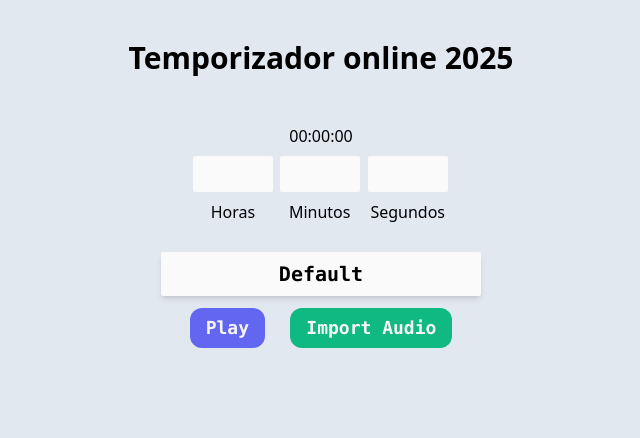
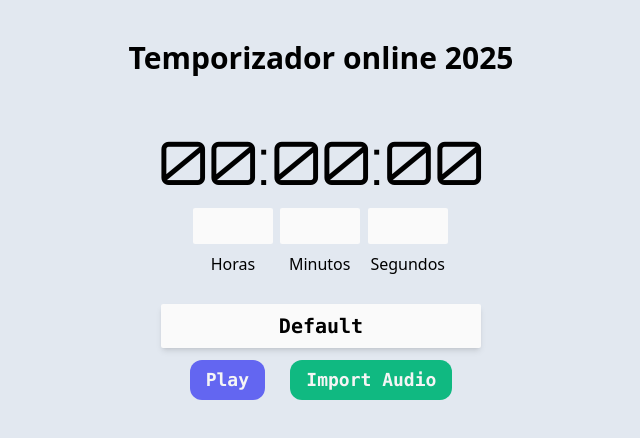
Before and after one commit to Guilherme1oo04/temporizador, a Vue app: page / in a window 1280 px wide. Shown: the top 438 px of the page, without its empty margins (319-959 px from the left). Built offline with nearby package versions, Linux system fonts and the light colour scheme.

Commit message:
Estilização do marcador de tempo

```diff
--- a/src/components/MarcadorTempo.vue
+++ b/src/components/MarcadorTempo.vue
@@ -2,7 +2,16 @@
 </script>
 
 <template>
-    <div>
+    <div id="marcador-tempo" class="tw-my-2 tw-text-3xl sm:tw-text-6xl">
         00:00:00
     </div>
 </template>
+
+
+<style>
+    @import url('https://fonts.googleapis.com/css2?family=Orbitron:wght@400;500;600;700&display=swap');
+
+    #marcador-tempo {
+        font-family: 'Orbitron', sans-serif;
+    }
+</style>
```
